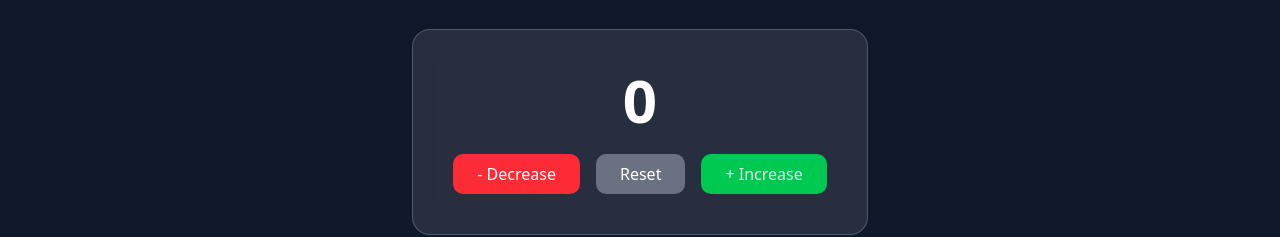
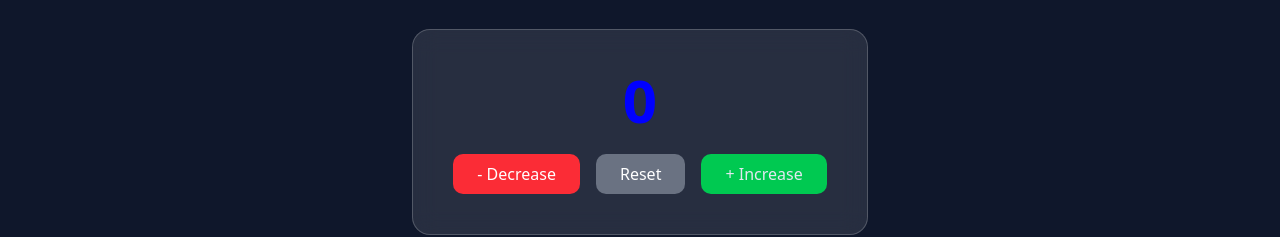
Before and after one commit to abyssiniatech/Zustand-State-Liberary, a Next.js app: page / in a window 1280 px wide. Shown: the part 364-601 px from the top of the page. Built offline with nearby package versions, Linux system fonts and the light colour scheme.

Commit message:
add count logic

```diff
--- a/app/components/Counter.tsx
+++ b/app/components/Counter.tsx
@@ -9,7 +9,7 @@ export default function Counter() {
 
   return (
     <div className="flex flex-col items-center gap-6 p-10 bg-white/10 rounded-2xl backdrop-blur-md border border-white/20">
-      <h2 className="text-6xl font-black text-white">{count}</h2>
+      <h2 style={{color:count > 0 ? "white" : count<0 ?"red": "blue"}} className="text-6xl font-black text-white">{count}</h2>
 
       <div className="flex gap-4">
         <button
--- a/app/components/Navlink.tsx
+++ b/app/components/Navlink.tsx
@@ -1,6 +1,5 @@
    "use client"
 import Link from "next/link"
-import Home from './../page';
 const Links = [
     { name: "Home", href: "/" },
     { name: "About", href: "/about" },
```
